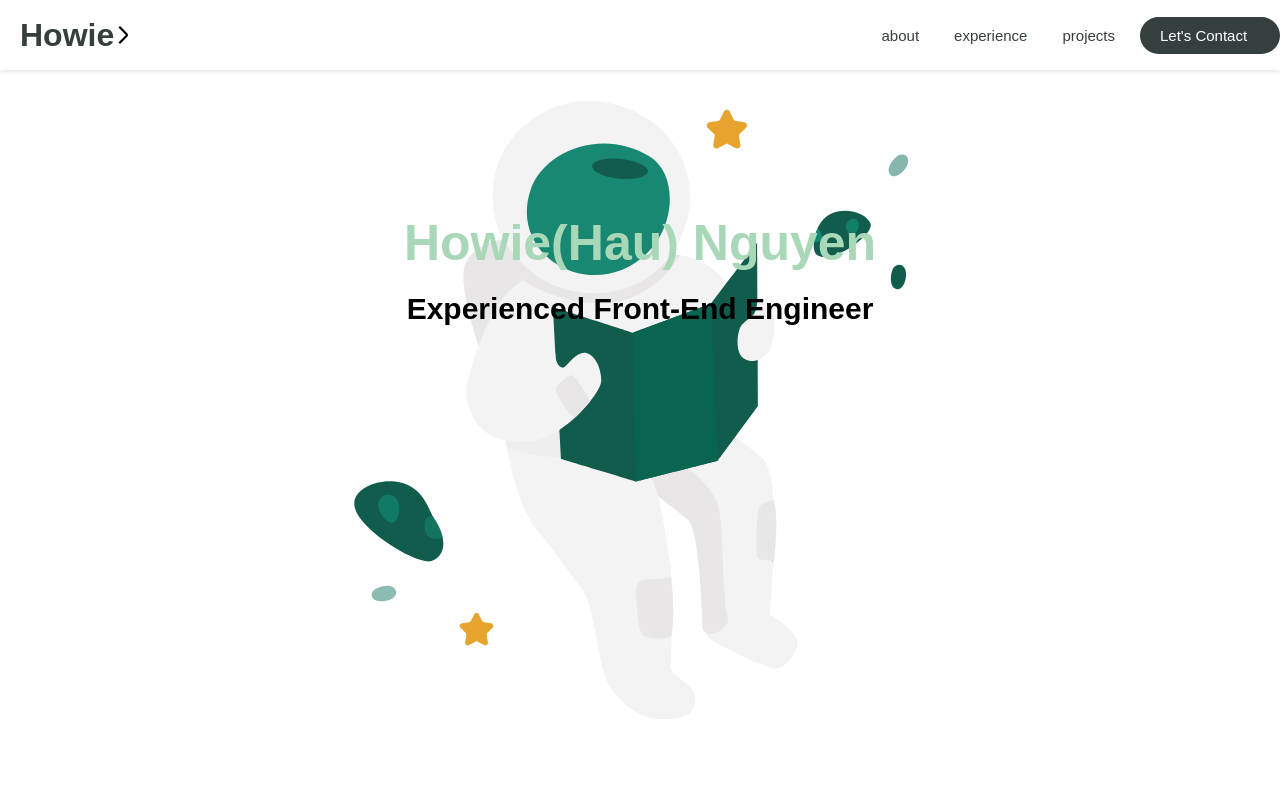
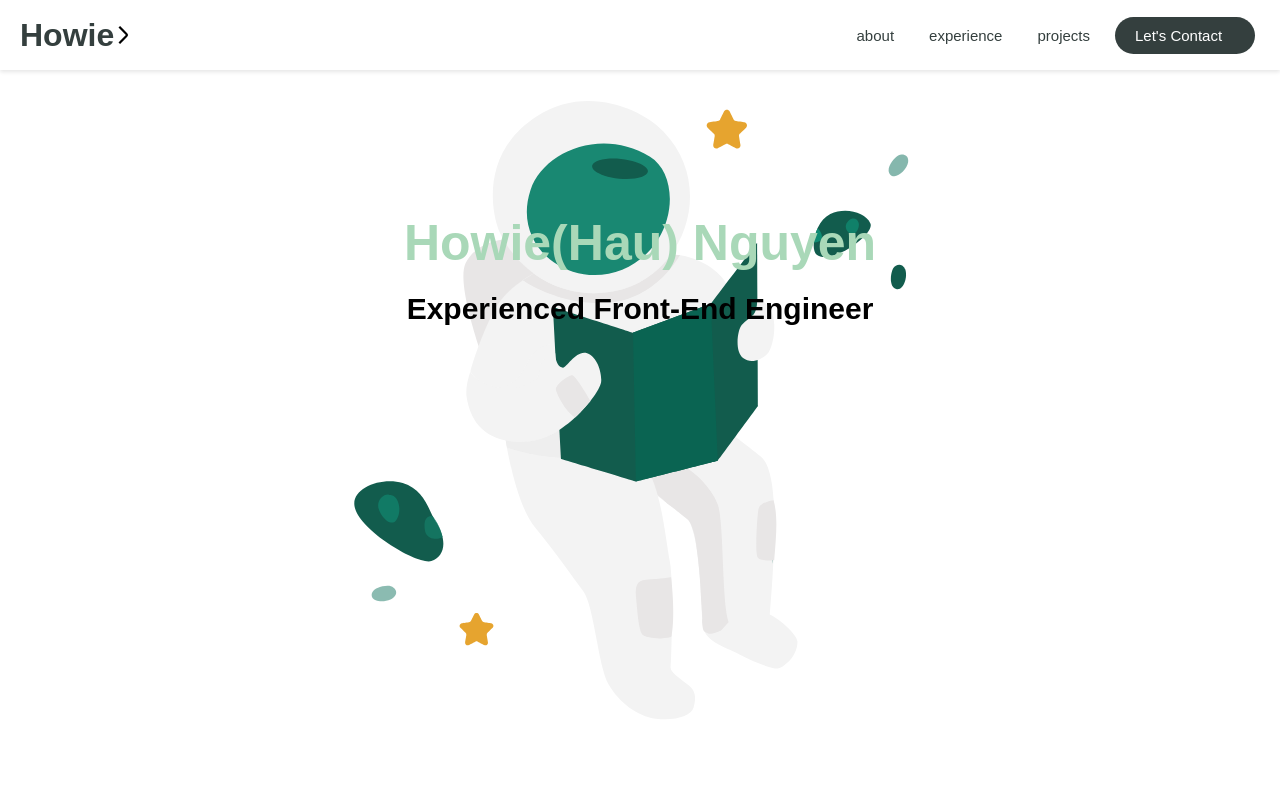
Before and after one commit to Howie315/portfolio-howie2, a React (Create React App) app: page / in a window 1280 px wide. Shown: the top 800 px of the page. Built offline with nearby package versions, Linux system fonts and the light colour scheme; a web font is replaced by a local one.

Commit message:
added paddding in the navbar

```diff
--- a/src/features/Navigation/presentation/Navigation.scss
+++ b/src/features/Navigation/presentation/Navigation.scss
@@ -67,6 +67,7 @@
         }
       }
     }
+    padding-right: 25px;
   }
 
   .contact-button {
```
